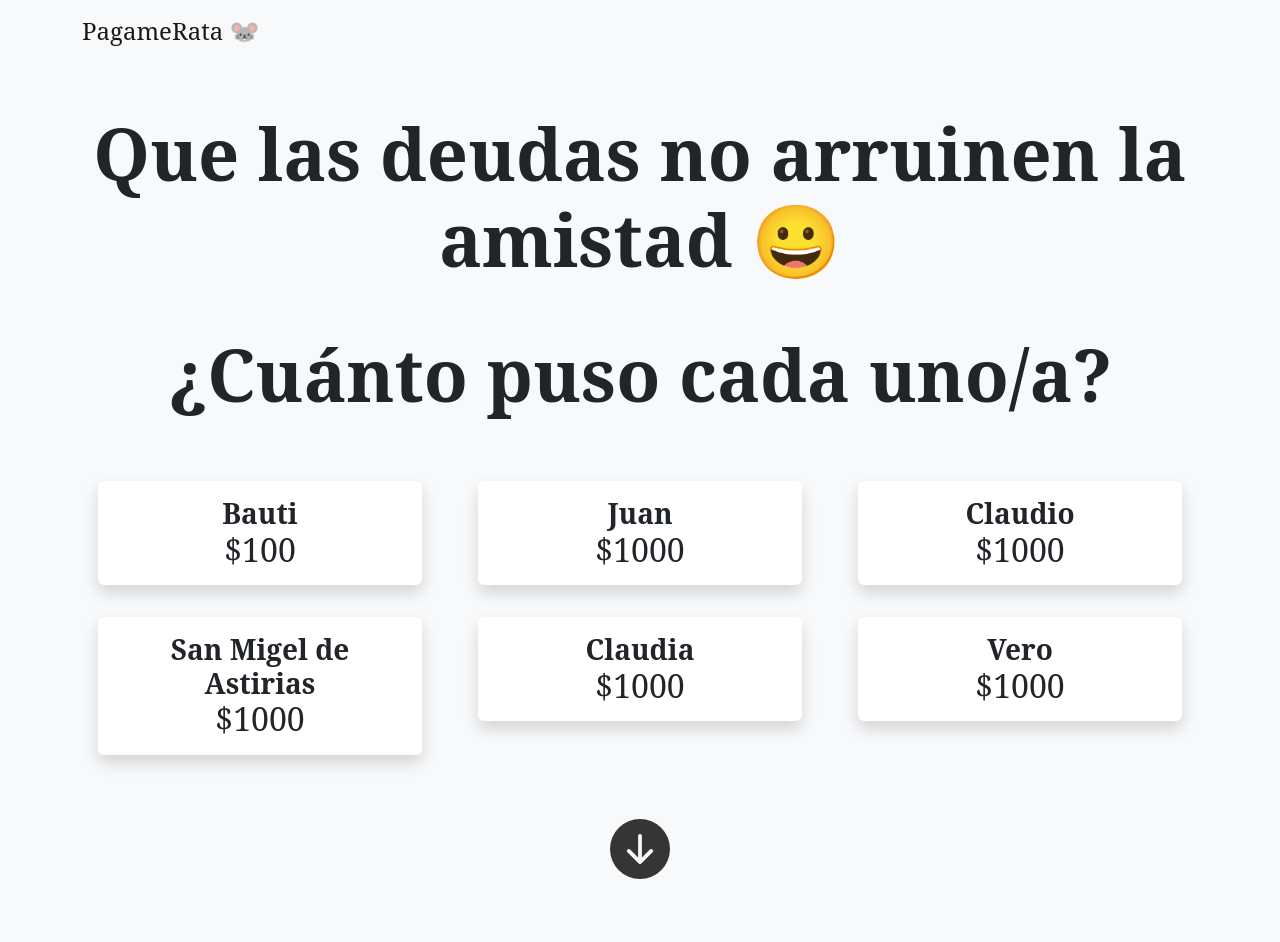
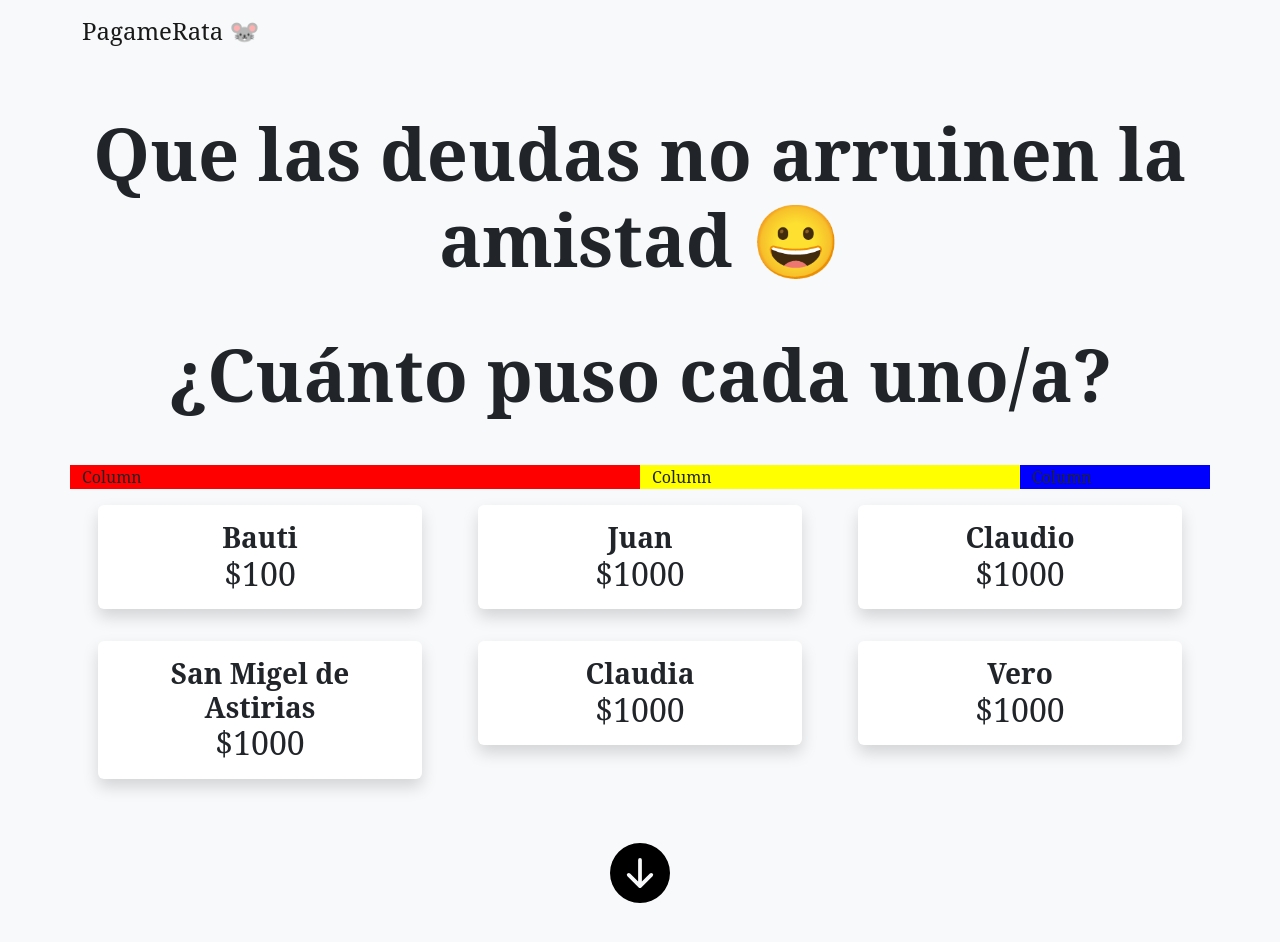
Before and after one commit to BautistaMendibe/pagamerata, an Angular app: page / in a window 1280 px wide. Shown: the top 942 px of the page. Before the commit the page ends 879 px from the top, so only its background shows below. Built offline with nearby package versions, Linux system fonts and the light colour scheme.

Commit message:
Las columnas poniendo md se acomodan una abajo de otra a partir de cierta medida

```diff
--- a/src/app/cuanto-puso-component/cuanto-puso-component.component.css
+++ b/src/app/cuanto-puso-component/cuanto-puso-component.component.css
@@ -0,0 +1,8 @@
+.btn-circle.btn-xl {
+  width: 60px;
+  height: 60px;
+  padding: 13px 18px;
+  border-radius: 60px;
+  font-size: 15px;
+  text-align: center;
+}
--- a/src/app/cuanto-puso-component/cuanto-puso-component.component.html
+++ b/src/app/cuanto-puso-component/cuanto-puso-component.component.html
@@ -1,5 +1,29 @@
+<!-- Agregar participantes -->
+<!--
+<div class="input-group mb-3">
+  <input class="form-control border-0 shadow p-3 mb-5 bg-white rounded m-1" style="font-size: 2rem" placeholder="Nombre">
+  <input type="number" class="form-control border-0 shadow p-3 mb-5 bg-white rounded m-1" style="font-size: 2rem" placeholder="¿Cuánto puso?">
+  <div class="input-group-append text-center">
+    <button class="btn btn-dark btn-circle btn-xl m-lg-4" type="button"><span class="h4 fw-bold">+</span></button>
+  </div>
+</div>
+-->
+
 <div class="row">
-  <div class="col-4 justify-content-center" *ngFor="let participante of participantesArray; let index = index">
+  <div class="col-md-6" style="background-color: red">
+    Column
+  </div>
+  <div class="col-md-4" style="background-color: yellow">
+    Column
+  </div>
+  <div class="col-md-2" style="background-color: blue">
+    Column
+  </div>
+</div>
+
+<!-- Participantes agregados -->
+<div class="row">
+  <div class="col-md-4 justify-content-center" *ngFor="let participante of participantesArray; let index = index">
     <div class="m-lg-3 shadow p-3 mb-5 bg-white rounded text-center">
       <span class="h3 fw-bold">{{participante.nombre}}</span>
       <br>
--- a/src/app/home-component/home-component.component.css
+++ b/src/app/home-component/home-component.component.css
@@ -12,9 +12,9 @@ input{
 }
 
 a{
-  color: #353535;
+  color: black;
 }
 
 a:hover{
-  color: black;
+  color: #353535;
 }
--- a/src/app/home-component/home-component.component.html
+++ b/src/app/home-component/home-component.component.html
@@ -5,7 +5,7 @@
 <app-cuanto-puso-component></app-cuanto-puso-component>
 
 <a href="/repartir">
-  <div class="text-center mt-5">
+  <div class="text-center mt-5 mb-5">
     <svg xmlns="http://www.w3.org/2000/svg" width="60" height="60" fill="currentColor" class="bi bi-arrow-down-circle-fill" viewBox="0 0 16 16">
       <path d="M16 8A8 8 0 1 1 0 8a8 8 0 0 1 16 0zM8.5 4.5a.5.5 0 0 0-1 0v5.793L5.354 8.146a.5.5 0 1 0-.708.708l3 3a.5.5 0 0 0 .708 0l3-3a.5.5 0 0 0-.708-.708L8.5 10.293V4.5z"/>
     </svg>
```
